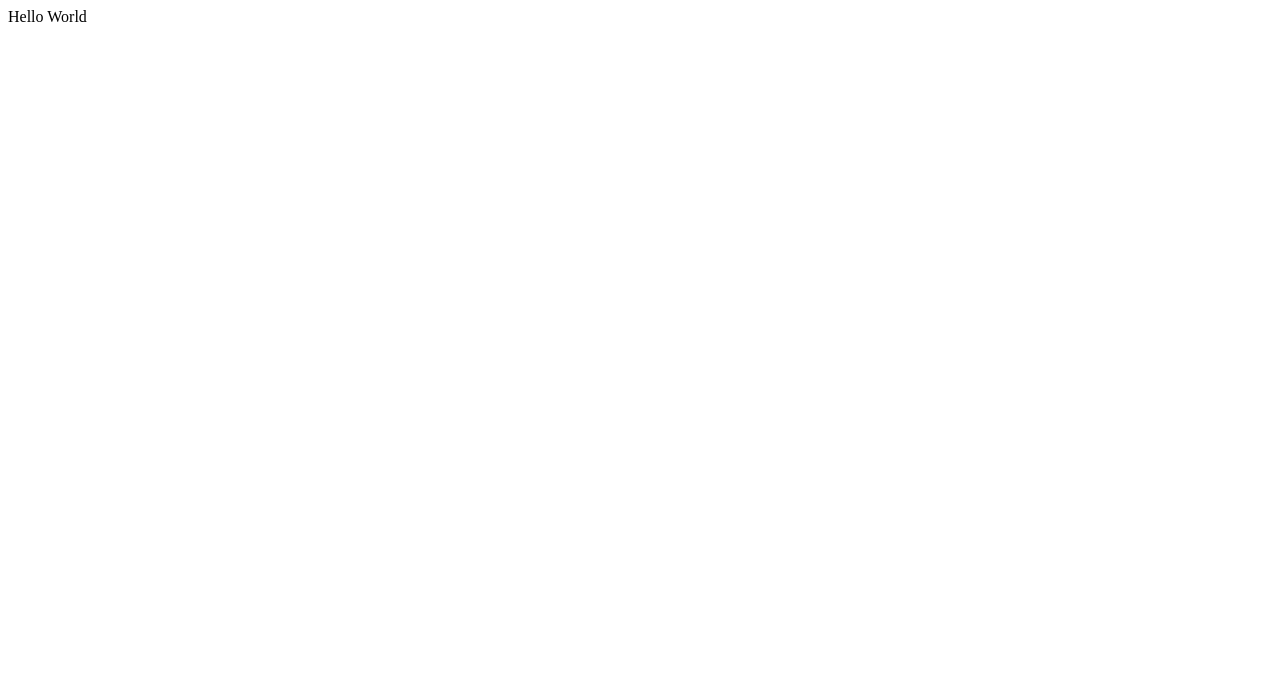
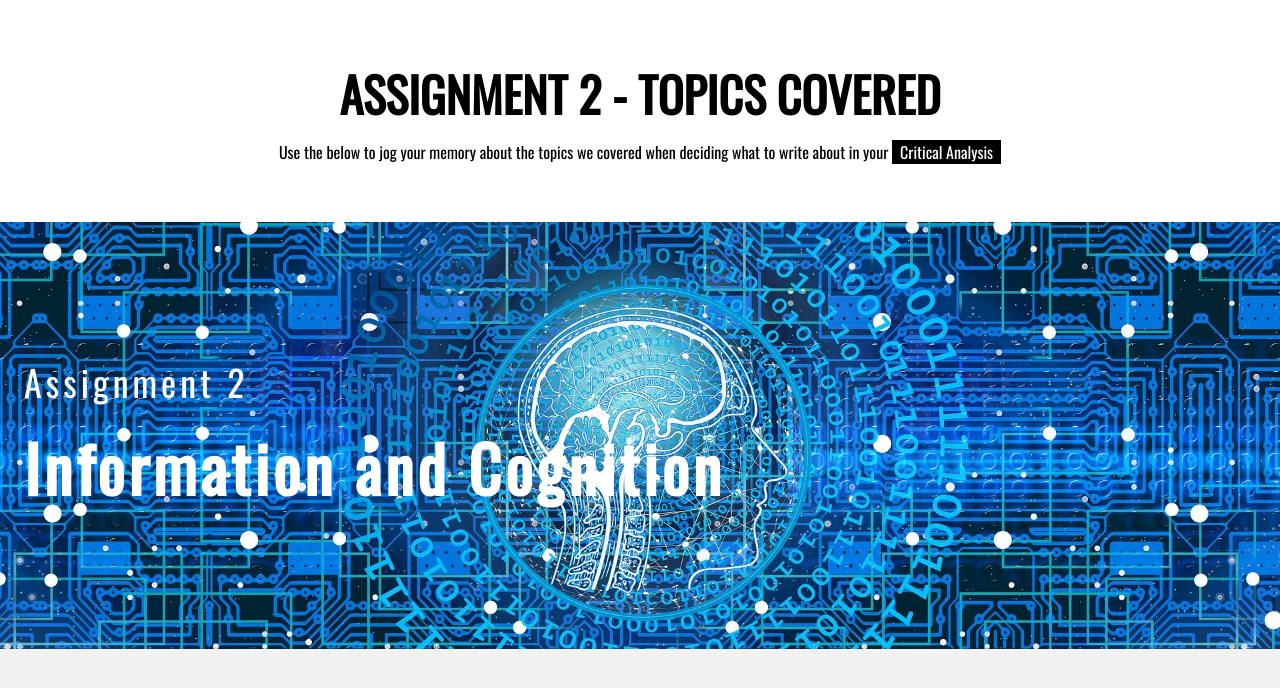
Before and after one commit to LozElise/IFN521, a plain HTML site: page index.html in a window 1280 px wide. Drawn offline with nearby package versions, Linux system fonts and the light colour scheme.

Commit message:
Update index.html

```diff
--- a/index.html
+++ b/index.html
@@ -1 +1,39 @@
-<p>Hello World</p>
+<!DOCTYPE html>
+<html>
+<title>Assignment 2 Topic Hints</title>
+<meta charset="UTF-8">
+<meta name="viewport" content="width=device-width, initial-scale=1">
+<link rel="stylesheet" href="https://www.w3schools.com/w3css/4/w3.css">
+<link rel="stylesheet" href="https://fonts.googleapis.com/css?family=Oswald">
+<link rel="stylesheet" href="https://fonts.googleapis.com/css?family=Open Sans">
+<link rel="stylesheet" href="https://cdnjs.cloudflare.com/ajax/libs/font-awesome/4.7.0/css/font-awesome.min.css">
+<style>
+h1,h2,h3,h4,h5,h6 {font-family: "Oswald"}
+body {font-family: "Open Sans"}
+</style>
+<body class="w3-light-grey">
+
+
+<!-- w3-content defines a container for fixed size centered content,
+and is wrapped around the whole page content, except for the footer in this example -->
+<div class="w3-content" style="max-width:1600px">
+
+  <!-- Header -->
+  <header class="w3-container w3-center w3-padding-48 w3-white">
+    <h1 class="w3-xxxlarge"><b>ASSIGNMENT 2 - TOPICS COVERED</b></h1>
+    <h6>Use the below to jog your memory about the topics we covered when deciding what to write about in your <span class="w3-tag">Critical Analysis</span></h6>
+  </header>
+
+  <!-- Image header -->
+  <header class="w3-display-container w3-wide" id="home">
+    <img class="w3-image" src="https://lozelise.github.io/IFN521/web-3706562_1920.jpg" alt="Fashion Blog" width="1600" height="1060">
+    <div class="w3-display-left w3-padding-large">
+      <h1 class="w3-text-white">Assignment 2</h1>
+      <h1 class="w3-jumbo w3-text-white w3-hide-small"><b>Information and Cognition</b></h1>
+    </div>
+  </header>
+
+
+
+</body>
+</html>
```
